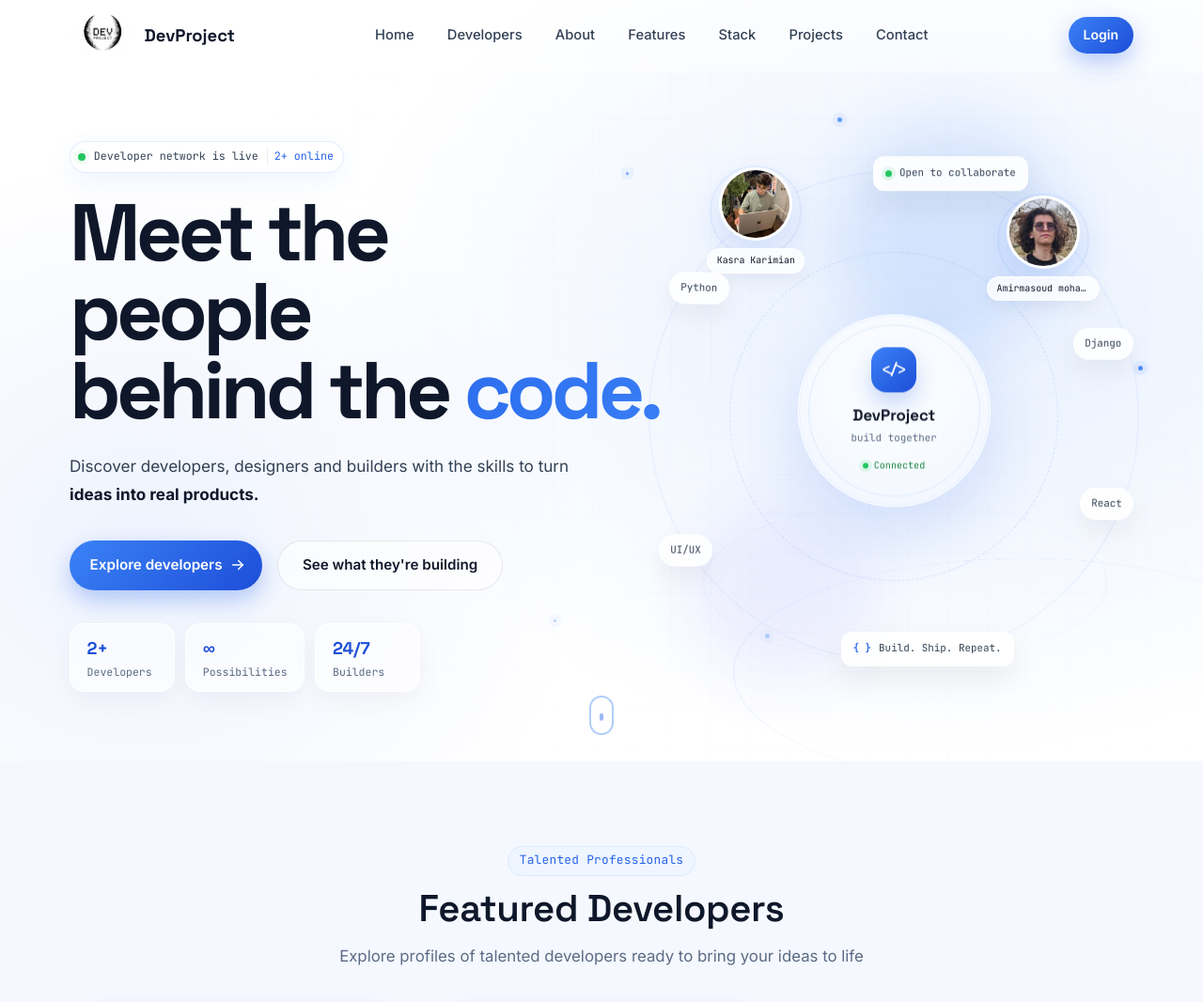
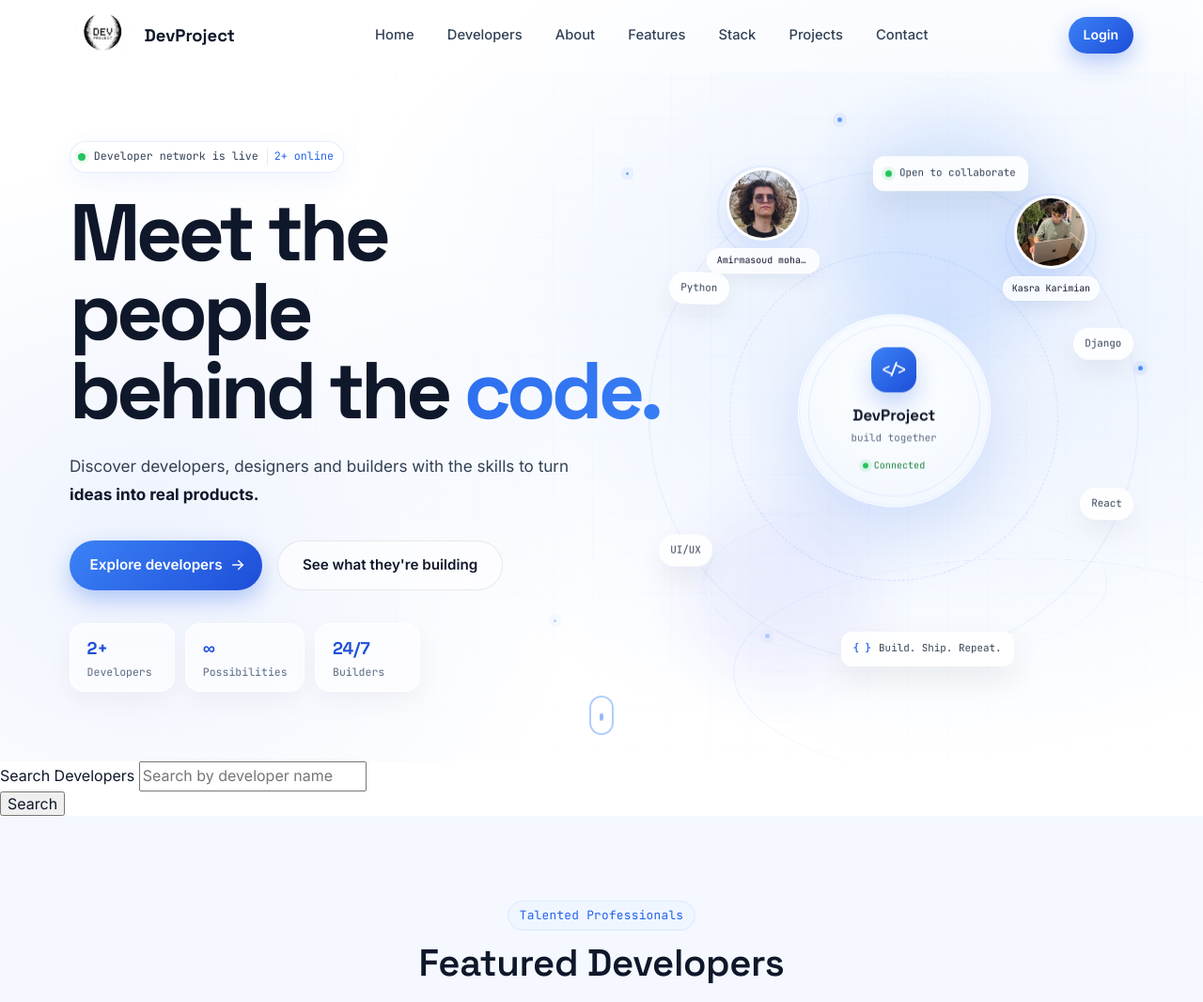
Before and after one commit to kasrakr/My-Devproject-Website, a Django app: page / in a window 1280 px wide. Shown: the top 1066 px of the page at 94% size. Run offline with Django 5.2, Linux system fonts and the light colour scheme; data comes from the database, SQL or seed files in the repository; both versions use the stored data as it was after the commit.

Commit message:
add backend of searching profiles

```diff
--- a/users/templates/users/profiles.html
+++ b/users/templates/users/profiles.html
@@ -120,6 +120,16 @@
     <span></span>
   </div>
 </section>
+  <div>
+    <form action="{% url 'profiles' %}" method="GET">
+      <div>
+      <label for="fromInput#search">Search Developers</label>
+      <input type="text" name="search_query" placeholder="Search by developer name" value="{{search_query}}">
+      </div>
+
+      <input type="submit" value="Search">
+    </form>
+  </div>
 
 <!-- Developers Grid Section -->
 <section class="section section--tint" id="developers">
--- /dev/null
+++ b/users/utils.py
@@ -0,0 +1,21 @@
+from .models import profile, Skill
+from django.db.models import Q
+# for making querys | and &
+
+
+def searchProfiles(request):
+    search_query = ''
+
+    if request.GET.get('search_query'):
+        search_query = request.GET.get('search_query')
+
+    # iexact that means you have to write that keyword exactly
+    skills = Skill.objects.filter(name__iexact = search_query)
+    # icontains for no case sensetive query
+    proFile = profile.objects.distinct().filter(
+                                        Q(name__icontains = search_query) |
+                                        Q(short_intro__icontains = search_query) |
+                                        Q(skills__in=skills))
+    profiles_list = list(profile.objects.prefetch_related('skills'))
+
+    return profiles_list, proFile, search_query
--- a/users/views.py
+++ b/users/views.py
@@ -5,6 +5,7 @@ from django.contrib import messages
 from .forms import CustomUserCreationForm, ProfileForm, SkillForm
 from django.contrib.auth.models import User
 from .models import profile, Skill
+from . utils import searchProfiles
 # Create your views here.
 
 
@@ -63,11 +64,11 @@ def registerUser(request):
 
 def profiles(request):
     # prefetch_related loads all skills for all profiles in one extra query
-    # (instead of one query per profile per .all()/.count() call in the
-    profiles_list = list(profile.objects.prefetch_related('skills'))
+    profiles_list , proFile, search_query = searchProfiles(request)
     context = {
-        'profiles': profiles_list,
+        'profiles': proFile,
         'profiles_count': len(profiles_list),
+        'search_query' : search_query,
     }
     return render(request, 'users/profiles.html', context)
 
```
Also changed, not shown: users/signals.py (+0 -8 lines), db.sqlite3.
